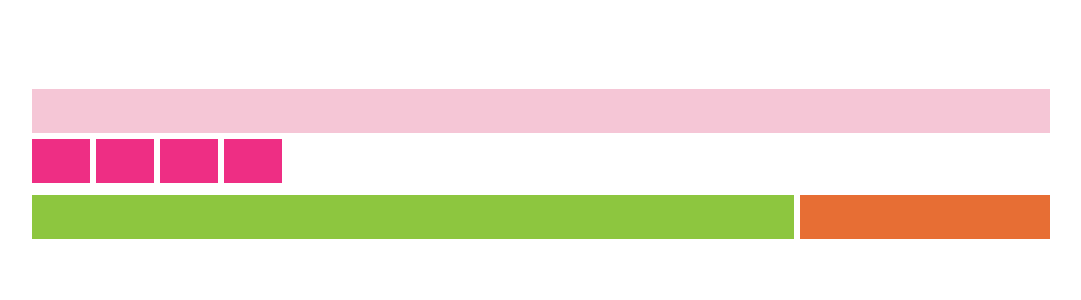
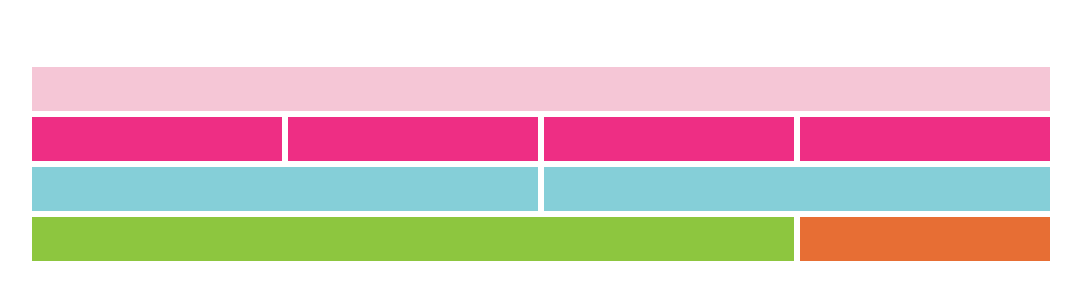
Before and after one commit to brukk/WebDevtPractice1, a plain HTML site: page exercises/colorGrid/grid.html in a window 1280 px wide. Shown: the part 236-536 px from the top of the page, without its empty margins (99-1180 px from the left). Drawn offline with Linux system fonts and the light colour scheme.

Commit message:
color grid exercise added

```diff
--- a/exercises/colorGrid/grid.css
+++ b/exercises/colorGrid/grid.css
@@ -6,9 +6,10 @@
 
 body{
     height: 100vh;
+
     position: relative;
 }
-.wrapper {
+.bigBox {
     position: absolute;
     width: 80%;
     top: 50%;
@@ -16,7 +17,7 @@ body{
     transform: translateY(-50%) translateX(-50%);
 }
 
-.box{
+.box {
     height: 50px;
 }
 
@@ -27,26 +28,26 @@ body{
 }
 
 .pink {
-    background-color:#f5c6d6;
+    background-color: #F5C6D6;
     width: 100%;
 }
 
 .red {
-    background-color: #ee2e84;
+    background-color: #EE2E84;
     width: 25%;
 }
 
-.skyblue {
-    background-color:#85cfd8;
+.skyBlue {
+    background-color: #85CFD8;
     width: 50%;
 }
 
 .green {
-    background-color:#8dc63f;
+    background-color: #8DC63F;
     width: 75%;
 }
 
 .orange {
-    background-color:#e76e34;
+    background-color:#E76E34;
     width: 25%;
 }
--- a/exercises/colorGrid/grid.html
+++ b/exercises/colorGrid/grid.html
@@ -1,38 +1,29 @@
 <!DOCTYPE html>
-<html>
 <head>
     <title>color grid</title>
     <link rel="stylesheet" href="grid.css">
 </head>
+
 <body>
-      <div class="wrapper">
-          <div class="box pink">
+    <div class="bigBox">
+        <div class="box">
             <div class="col pink"></div>
         </div>
-          <div class="box red">
+        <div class="box">
             <div class="col red"></div>
             <div class="col red"></div>
             <div class="col red"></div>
             <div class="col red"></div>
         </div>
-
-          <div class"box skyblue">
-              <div class="col skyblue"></div>
-              <div class="col skyblue"></div>
+        <div class="box">
+            <div class="col skyBlue"></div>
+            <div class="col skyBlue"></div>
         </div>
-
         <div class="box">
             <div class="col green"></div>
             <div class="col orange"></div>
         </div>
+    </div>
+</body>
 
-
-        </div>
-
-
-
-
-
-
-  </body>
 </html>
```
Lines whose indentation alone changed are shown as unchanged.
